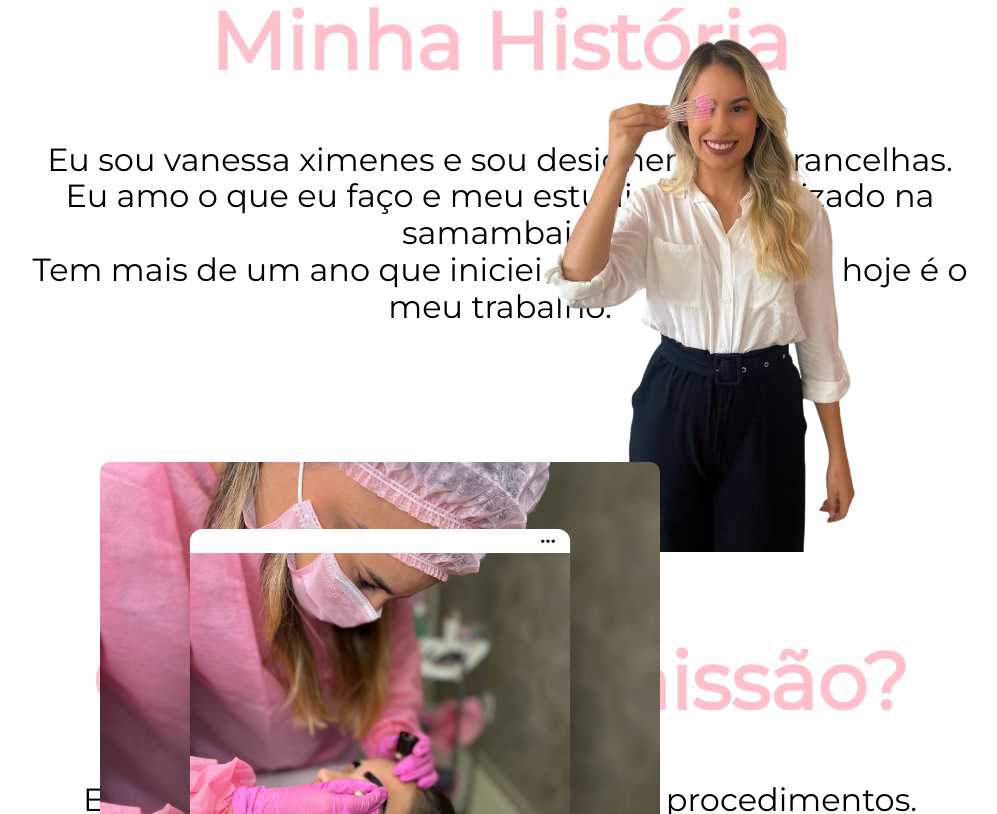
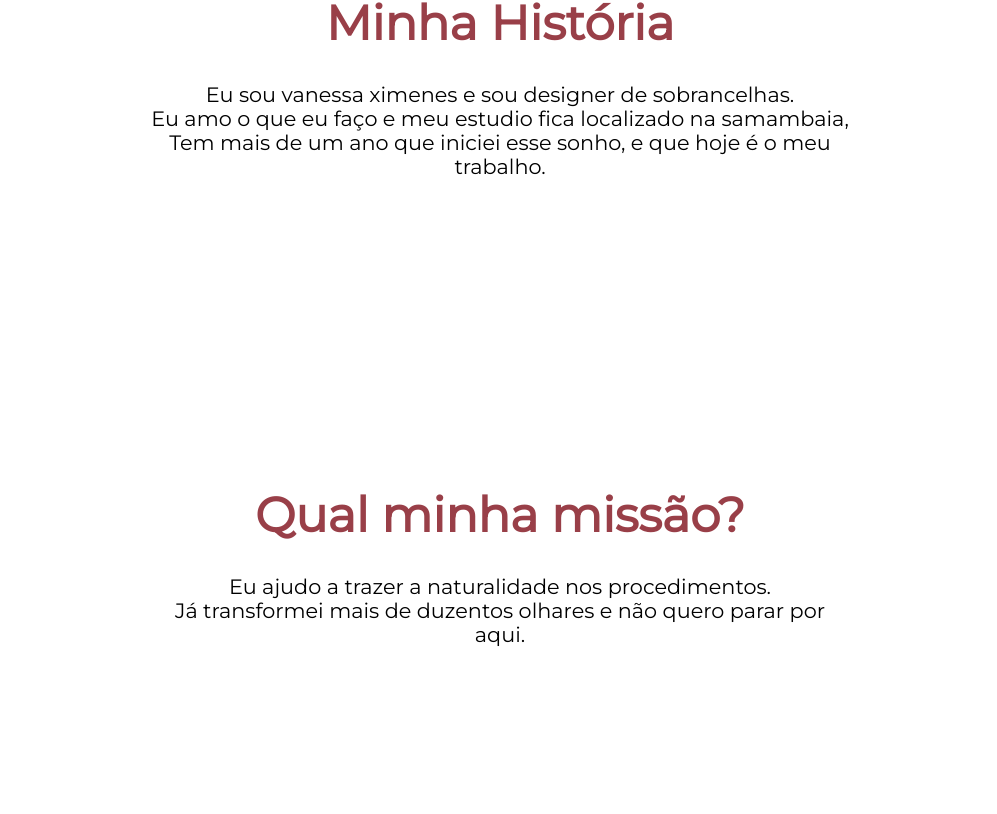
Before and after one commit to fguilherme12/designer-app, a React (Vite) app: page /quem-somos in a window 1280 px wide. Shown: the part 306-1120 px from the top of the page, without its empty margins (140-1137 px from the left). Built offline with nearby package versions, Linux system fonts and the light colour scheme.

Commit message:
style: Implementação responsividade
Implementação responsividade na pagina quem somos, e ajustes de estilo no menu dropdown

```diff
--- a/src/components/Cabecalho/index.jsx
+++ b/src/components/Cabecalho/index.jsx
@@ -37,22 +37,21 @@ const NavEstilizada = styled.nav`
         white-space: nowrap;
     }
 
-    @media(max-width: 1000px) {
+    @media(max-width: 750px) {
         display: ${({ isOpen }) => (isOpen ? 'flex' : 'none')};
         flex-direction: column;
         justify-content: center;
         align-items: center;
         list-style: none;
         gap: 1.5rem;
-        padding: 0.8rem;
-        font-size: 0.8rem;
-        margin: 0;
-        background-color: #720913a0;;
+        padding: 1.6rem;
+        font-size: 1rem;
+        background-color: #5a1a20;;
         color: white;
         position: absolute;
         z-index: 1000;
-        top: 1.6rem;
-        right: 4rem;
+        top: 1rem;
+        right: 1.1rem;
         border-radius: 8px;
         overflow: hidden;
     };
@@ -72,12 +71,13 @@ const Dropdown = styled.ul`
     font-size: 1rem;
     z-index: 20;
 
-    @media(max-width: 1000px) {
+    @media(max-width: 750px) {
         align-items: center;
-        font-size: 0.8rem;
-        padding: 0.7rem;
+        font-size: 1rem;
+        padding: 0.8rem;
         gap: 1rem;
         position: relative;
+        background-color:#993f48;
     }
 
 `
@@ -86,7 +86,7 @@ const Hamburger = styled.div`
 
     display: none;
 
-    @media(max-width: 1000px) {
+    @media(max-width: 750px) {
         display: flex;
         justify-content: center;
         align-items: center;
@@ -101,6 +101,11 @@ const BotaoFechar = styled(IoCloseCircle)`
     position: absolute;
     top: 0.2rem;
     right: 0.01rem;
+    cursor: pointer;
+
+    @media(min-width: 750px) {
+        display: none;
+    }
 `
 
 
@@ -126,16 +131,16 @@ function Cabecalho() {
                 <IoMenu size={'80px'} onClick={toggleMenu} isOpen={isOpen} cursor={'pointer'} color='white'/>
              </Hamburger>
                 <NavEstilizada isOpen={isOpen}>
-                    <LinkEstilizado to={'/'}> Inicio </LinkEstilizado>
-                    <LinkEstilizado to={'/quem-somos'}>Quem Somos</LinkEstilizado>
-                    <LinkEstilizado to={'/duvidas'}>Dúvidas </LinkEstilizado>
-                    <a onClick={toggleDropdown}> Procedimentos <TiArrowSortedDown />
+                    <LinkEstilizado to={'/'} onClick={toggleMenu}> Inicio </LinkEstilizado>
+                    <LinkEstilizado to={'/quem-somos'} onClick={toggleMenu}>Quem Somos</LinkEstilizado>
+                    <LinkEstilizado to={'/duvidas'} onClick={toggleMenu}>Dúvidas </LinkEstilizado>
+                    <LinkEstilizado onClick={toggleDropdown}> Procedimentos <TiArrowSortedDown />
                         {openDropdown && <Dropdown onMouseLeave={toggleDropdown}>
                             <LinkEstilizado to={'sobrancelhas'}>Sobrancelhas</LinkEstilizado>
                             <LinkEstilizado to={'lash'}>Lash Lifting</LinkEstilizado>
                             <LinkEstilizado to={'brow'}>Brow Lamination </LinkEstilizado>
                         </Dropdown>}
-                    </a>
+                    </LinkEstilizado>
                     {isOpen && <BotaoFechar size={'25px'} onClick={toggleMenu} />}
                 </NavEstilizada>
 
--- a/src/components/LinkEstilizado/index.jsx
+++ b/src/components/LinkEstilizado/index.jsx
@@ -3,14 +3,14 @@ import { Link, useLocation } from "react-router-dom";
 
 
 // eslint-disable-next-line react/prop-types
-function LinkEstilizado({to, children}) {
+function LinkEstilizado({to, children, onClick}) {
 
     const localizacao = useLocation();
 
     const comparacao = localizacao.pathname === to ? {backgroundColor: '#eb666d', borderRadius: '1.5rem', padding: '0.5rem'} : { backgroundColor: 'transparent'}
 
     return (
-        <Link style={comparacao} to={to}> {children} </Link>
+        <Link style={comparacao} to={to} onClick={onClick}> {children} </Link>
     )
 }
 
--- /dev/null
+++ b/src/components/Titulo/index.jsx
@@ -0,0 +1,21 @@
+import styled from "styled-components";
+
+
+const Texto = styled.h1`
+    color: #993F48;
+    font-size: 3rem;
+    margin-top: 5rem;
+    text-align: center;
+
+    @media(max-width: 750px) {
+        font-size: 1.8rem;
+        margin-top: 1rem;
+    }
+`
+
+// eslint-disable-next-line react/prop-types
+export default function Titulo({children}) {
+    return (
+        <Texto>{children}</Texto>
+    )
+}
--- a/src/pages/Inicio/index.jsx
+++ b/src/pages/Inicio/index.jsx
@@ -1,6 +1,7 @@
-import styled from "styled-components"
-import Imagem from "./Imagem"
-import Banner from "../../components/Banner/index"
+import styled from "styled-components";
+import Imagem from "./Imagem";
+import Banner from "../../components/Banner/index";
+import Titulo from "../../components/Titulo";
 
 const fotos = [
     {
@@ -40,18 +41,6 @@ const MainContainer = styled.div`
     flex-grow: 1;
 `
 
-const Titulo = styled.h1`
-    text-align: center;
-    color: #993F48;
-    font-size: 3rem;
-    margin-top: 5rem;
-
-    @media(max-width: 1000px) {
-        font-size: 1.8rem;
-        margin-top: 1rem;
-    }
-`
-
 function Inicio() {
     return (
         <>
--- a/src/pages/QuemSomos/index.jsx
+++ b/src/pages/QuemSomos/index.jsx
@@ -1,39 +1,31 @@
 import styled from "styled-components";
+import Titulo from "../../components/Titulo";
 
 const MainContainer = styled.div`
     display: flex;
+    justify-content: space-between;
+    gap: 8rem;
     flex-direction: column;
     background-color: #fff;
-    padding: 2em 10em;
+    padding: 2rem 18rem;
+    margin-bottom: 10rem;
+
+    @media(max-width: 1000px) {
+        padding: 2rem 3rem;
+    }
 `
 
 const Container = styled.div`
-    height: 40em;
+    margin-bottom: 5rem;
 `
 
-const Imagem = styled.img`
-    right: 15em;
-    top: 12em;
-    position: absolute;
-`
+const Paragrafo = styled.p`
+    font-size: 1.3rem;
+    text-align: center;
 
-const ImagemSecundaria = styled.img`
-    left: 15em;
-    top: 48em;
-    position: absolute;
-    border-radius: 10px;
-    width: 35em;
-`
-
-const Titulo = styled.h1`
-    text-align: center;
-    color: pink;
-    font-size: 5em;
-    margin-top: 1em;
-`
-const Paragrafo = styled.p`
-    font-size: 2em;
-    text-align: center;
+    @media(max-width: 1000px) {
+        font-size: 1rem;
+    }
 `
 
 function QuemSomos() {
@@ -45,7 +37,6 @@ function QuemSomos() {
                         Eu amo o que eu faço e meu estudio fica localizado na samambaia, <br/>
                         Tem mais de um ano que iniciei esse sonho, e que hoje é o meu trabalho. <br/>
                     </Paragrafo>
-                <Imagem src="imagens/Foto.png" />
             </Container>
 
             <Container>
@@ -53,7 +44,6 @@ function QuemSomos() {
                     <Paragrafo> Eu ajudo a trazer a naturalidade nos procedimentos. <br/>
                     Já transformei mais de duzentos olhares e não quero parar por aqui. <br/>
                     </Paragrafo>
-                <ImagemSecundaria src="imagens/Foto2.png" />
             </Container>
 
             <Container>
```
Lines whose indentation alone changed are shown as unchanged.
